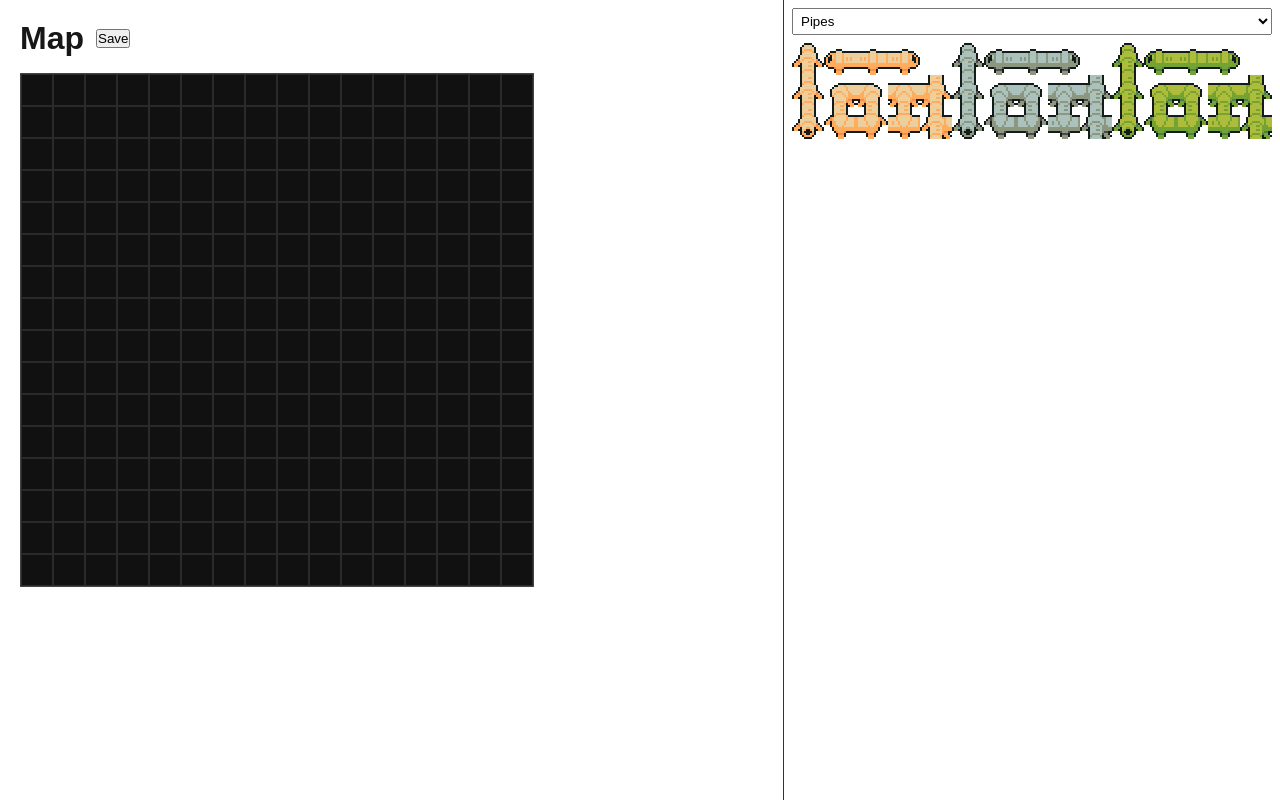
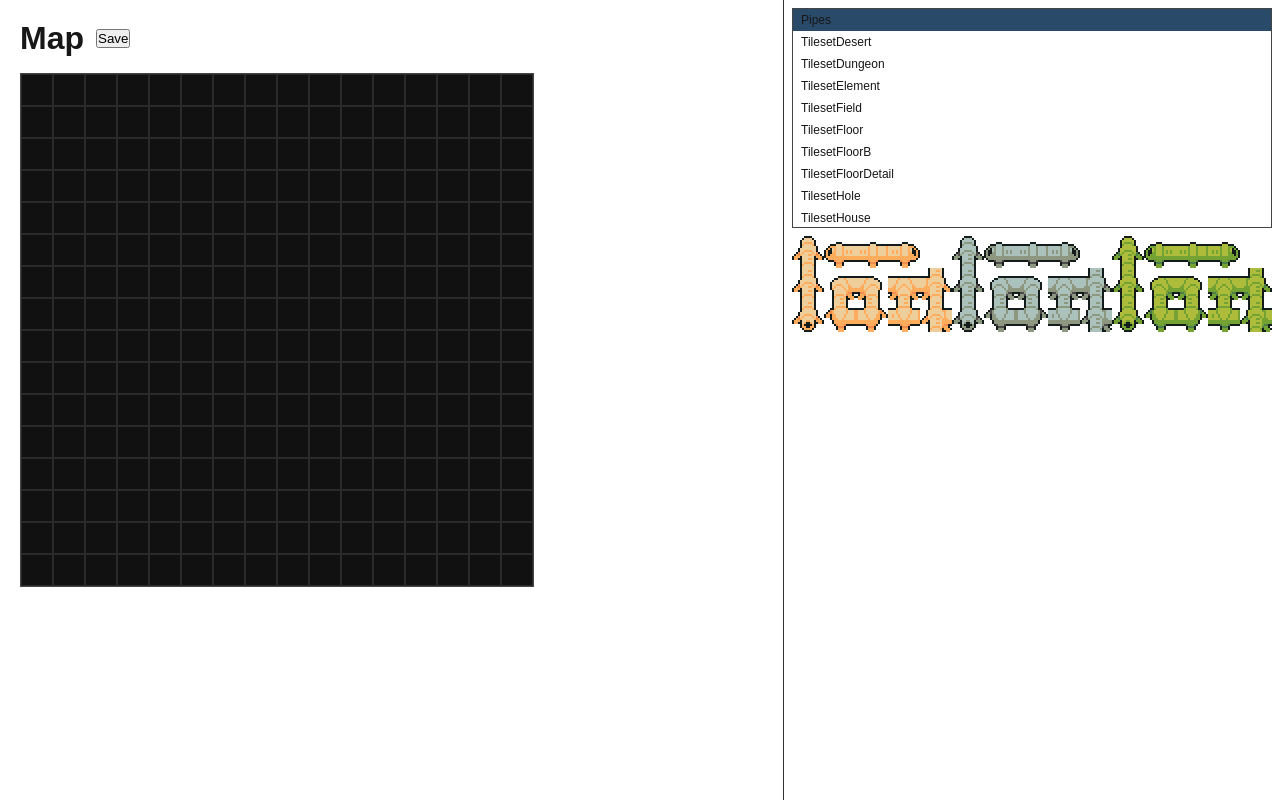
Before and after one commit to gasp/simple-map-maker, a Next.js app: page / in a window 1280 px wide. Built offline with nearby package versions, Linux system fonts and the light colour scheme.

Commit message:
feat: tileset and tile preview

```diff
--- a/src/components/map-editor.tsx
+++ b/src/components/map-editor.tsx
@@ -54,6 +54,22 @@ export function MapEditor() {
           }}
         >
           <h1 style={{ margin: 0 }}>Map</h1>
+          {selectedTile && (
+            <div
+              title={`${selectedTile.tilesetPath} (${selectedTile.col}, ${selectedTile.row})`}
+              style={{
+                width: 32,
+                height: 32,
+                backgroundImage: `url(${selectedTile.tilesetPath})`,
+                backgroundPosition: `-${selectedTile.col * 32}px -${selectedTile.row * 32}px`,
+                backgroundSize: `${selectedTile.tilesetCols * 32}px ${selectedTile.tilesetRows * 32}px`,
+                backgroundRepeat: 'no-repeat',
+                imageRendering: 'pixelated',
+                border: '1px solid #444',
+                flexShrink: 0,
+              }}
+            />
+          )}
           <button onClick={handleSave} disabled={saving}>
             {saving ? 'Saving…' : 'Save'}
           </button>
--- a/src/components/tileset-browser.tsx
+++ b/src/components/tileset-browser.tsx
@@ -19,10 +19,17 @@ type Props = {
   onTileSelect?: (tile: TileRef) => void
 }
 
+type Preview = {
+  tileset: Tileset
+  top: number
+  right: number
+}
+
 export function TilesetBrowser({ onTileSelect }: Props) {
   const [tilesets, setTilesets] = useState<Tileset[]>([])
   const [activeTileset, setActiveTileset] = useState<Tileset | null>(null)
   const [selectedSprite, setSelectedSprite] = useState<Sprite | null>(null)
+  const [preview, setPreview] = useState<Preview | null>(null)
 
   useEffect(() => {
     fetch('/api/tilesets')
@@ -47,24 +54,45 @@ export function TilesetBrowser({ onTileSelect }: Props) {
     })
   }
 
-  function handleTilesetChange(path: string) {
-    setActiveTileset(tilesets.find((t) => t.path === path) ?? null)
+  function handleTilesetClick(t: Tileset) {
+    setActiveTileset(t)
     setSelectedSprite(null)
+  }
+
+  function handleMouseEnter(t: Tileset, e: React.MouseEvent) {
+    const rect = (e.currentTarget as HTMLElement).getBoundingClientRect()
+    const top = Math.min(rect.top, window.innerHeight - t.height - 8)
+    setPreview({ tileset: t, top: Math.max(8, top), right: window.innerWidth - rect.left })
   }
 
   return (
     <div style={{ display: 'flex', flexDirection: 'column', gap: '8px', padding: '8px' }}>
-      <select
-        value={activeTileset?.path ?? ''}
-        onChange={(e) => handleTilesetChange(e.target.value)}
-        style={{ padding: '4px' }}
+      <div
+        style={{
+          border: '1px solid #444',
+          maxHeight: '220px',
+          overflowY: 'auto',
+          fontSize: '12px',
+        }}
       >
         {tilesets.map((t) => (
-          <option key={t.path} value={t.path}>
+          <div
+            key={t.path}
+            onClick={() => handleTilesetClick(t)}
+            onMouseEnter={(e) => handleMouseEnter(t, e)}
+            onMouseLeave={() => setPreview(null)}
+            style={{
+              padding: '4px 8px',
+              cursor: 'pointer',
+              backgroundColor: t.path === activeTileset?.path ? '#2a4a6a' : 'transparent',
+              whiteSpace: 'nowrap',
+            }}
+          >
             {t.name}
-          </option>
+          </div>
         ))}
-      </select>
+      </div>
+
       {activeTileset && (
         <TilesSet
           src={activeTileset.path}
@@ -74,6 +102,28 @@ export function TilesetBrowser({ onTileSelect }: Props) {
           onSelect={handleSelect}
         />
       )}
+
+      {preview && (
+        <div
+          style={{
+            position: 'fixed',
+            top: preview.top,
+            right: preview.right,
+            zIndex: 200,
+            border: '1px solid #555',
+            pointerEvents: 'none',
+            background: '#111',
+          }}
+        >
+          <img
+            src={preview.tileset.path}
+            width={preview.tileset.width}
+            height={preview.tileset.height}
+            style={{ display: 'block', imageRendering: 'pixelated' }}
+            alt={preview.tileset.name}
+          />
+        </div>
+      )}
     </div>
   )
 }
```
Also changed, not shown: 1 other file (tests, documents, lock files or other folders).
